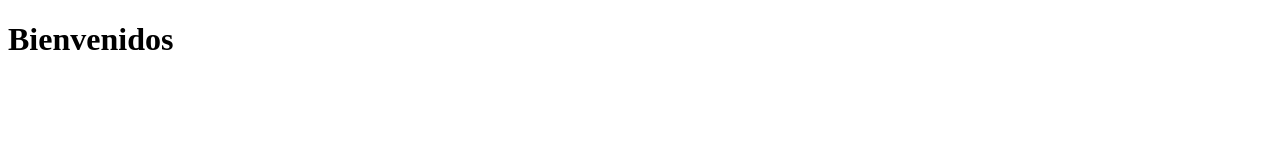
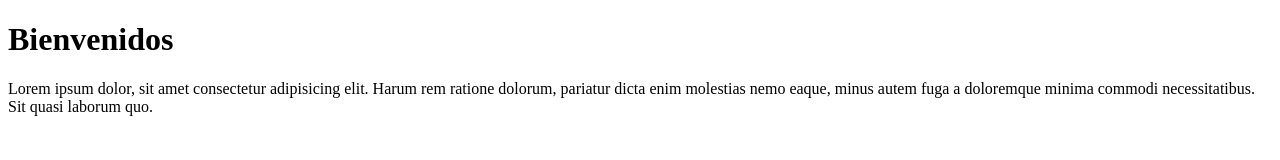
Before and after one commit to Dario88agus/mi_pages, a plain HTML site: page Desktop/Proyectos coderhouse/index.html in a window 1280 px wide. Drawn offline with Linux system fonts and the light colour scheme.

Commit message:
actualize github

```diff
--- a/Desktop/Proyectos coderhouse/index.html
+++ b/Desktop/Proyectos coderhouse/index.html
@@ -1,12 +1,19 @@
 <!DOCTYPE html>
 <html lang="en">
+
 <head>
     <meta charset="UTF-8">
     <meta http-equiv="X-UA-Compatible" content="IE=edge">
     <meta name="viewport" content="width=device-width, initial-scale=1.0">
     <title>Magic instrumentos</title>
 </head>
+
 <body>
     <h1>Bienvenidos</h1>
+    <p>
+        Lorem ipsum dolor, sit amet consectetur adipisicing elit. Harum rem ratione dolorum, pariatur dicta enim
+        molestias nemo eaque, minus autem fuga a doloremque minima commodi necessitatibus. Sit quasi laborum quo.
+    </p>
 </body>
+
 </html>
```
Also changed, not shown: Desktop/Proyectos coderhouse/Pages/index.html (added, +15 -0 lines).
